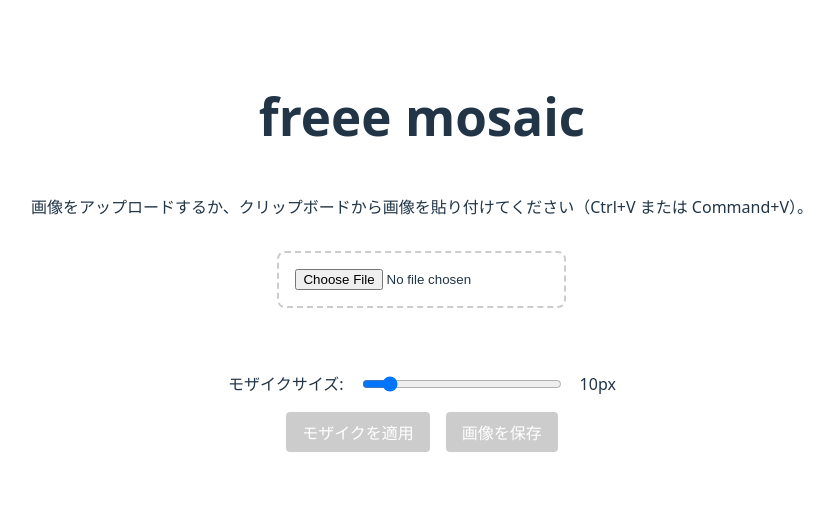
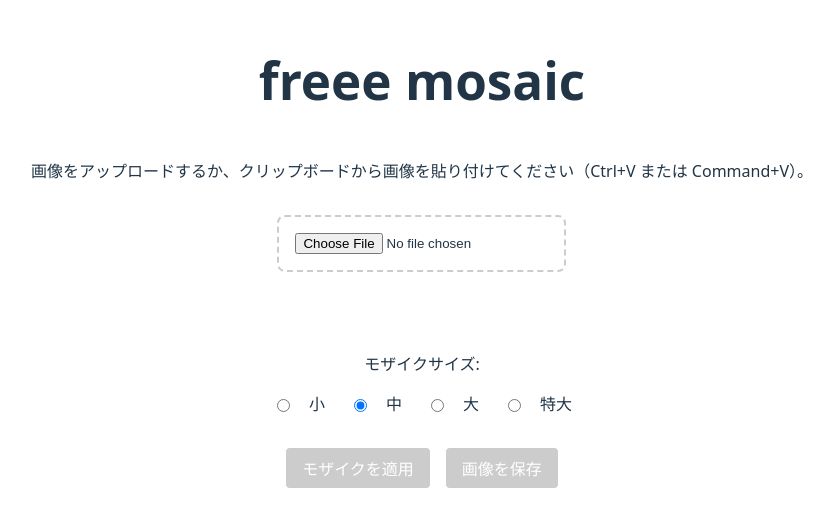
Before and after one commit to PlusF/make-it-mosaicked, a React (Vite) app: page / in a window 1280 px wide. Shown: the part 131-658 px from the top of the page, without its empty margins (218-1052 px from the left). Built offline with nearby package versions, Linux system fonts and the light colour scheme.

Commit message:
モザイクサイズ選択式

```diff
--- a/src/App.css
+++ b/src/App.css
@@ -88,6 +88,29 @@
   width: 200px;
 }
 
+.mosaic-size-options {
+  margin-bottom: 1rem;
+}
+
+.radio-group {
+  display: flex;
+  flex-direction: row;
+  gap: 1.5rem;
+  justify-content: center;
+  margin-top: 0.5rem;
+}
+
+.radio-label {
+  display: flex;
+  align-items: center;
+  gap: 0.5rem;
+  cursor: pointer;
+}
+
+.radio-label input[type="radio"] {
+  cursor: pointer;
+}
+
 button {
   padding: 0.5rem 1rem;
   background-color: #646cff;
--- a/src/App.tsx
+++ b/src/App.tsx
@@ -4,6 +4,7 @@ import "./App.css";
 function App() {
   const [selectedImage, setSelectedImage] = React.useState<string | null>(null);
   const [mosaicSize, setMosaicSize] = React.useState<number>(10);
+  const [mosaicSizeOption, setMosaicSizeOption] = React.useState<string>("中");
   const canvasRef = React.useRef<HTMLCanvasElement>(null);
   const [isSelecting, setIsSelecting] = React.useState<boolean>(false);
   const [selectionStart, setSelectionStart] = React.useState<{
@@ -16,6 +17,20 @@ function App() {
   } | null>(null);
   const [originalImageData, setOriginalImageData] =
     React.useState<ImageData | null>(null);
+
+  // モザイクサイズのマッピング
+  const mosaicSizeOptions = {
+    小: 5,
+    中: 10,
+    大: 25,
+    特大: 40,
+  };
+
+  // モザイクサイズの選択が変更されたときの処理
+  const handleMosaicSizeChange = (option: string) => {
+    setMosaicSizeOption(option);
+    setMosaicSize(mosaicSizeOptions[option as keyof typeof mosaicSizeOptions]);
+  };
 
   const handleImageUpload = (event: React.ChangeEvent<HTMLInputElement>) => {
     const file = event.target.files?.[0];
@@ -331,17 +346,23 @@ function App() {
           )}
         </div>
         <div className="mosaic-controls">
-          <label>
-            モザイクサイズ:
-            <input
-              type="range"
-              min="5"
-              max="50"
-              value={mosaicSize}
-              onChange={(e) => setMosaicSize(Number(e.target.value))}
-            />
-            {mosaicSize}px
-          </label>
+          <div className="mosaic-size-options">
+            <p>モザイクサイズ:</p>
+            <div className="radio-group">
+              {Object.keys(mosaicSizeOptions).map((option) => (
+                <label key={option} className="radio-label">
+                  <input
+                    type="radio"
+                    name="mosaicSize"
+                    value={option}
+                    checked={mosaicSizeOption === option}
+                    onChange={() => handleMosaicSizeChange(option)}
+                  />
+                  {option}
+                </label>
+              ))}
+            </div>
+          </div>
           <div className="button-hstack">
             <button onClick={applyMosaic} disabled={!selectedImage}>
               モザイクを適用
```
